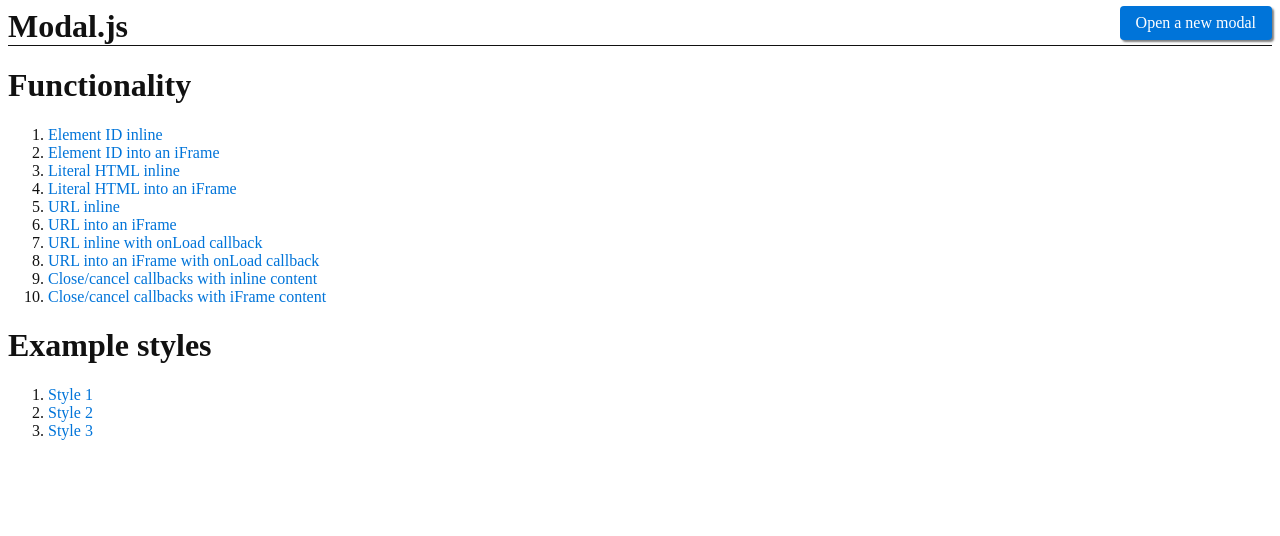
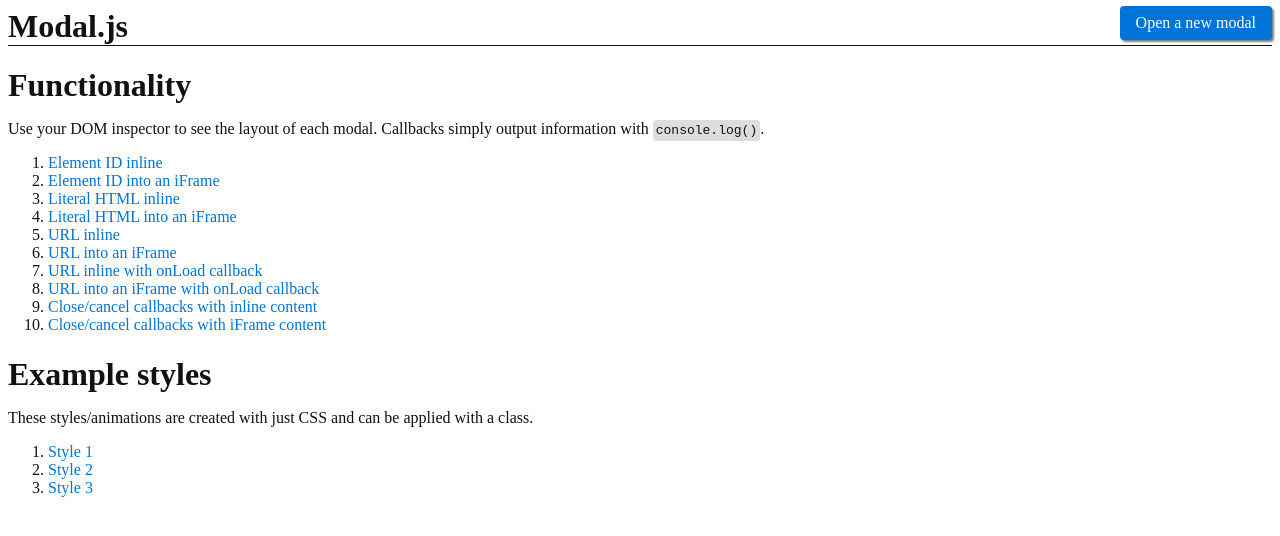
Before and after one commit to chaucerbao/simply.js-v1, a plain HTML site: page index.html in a window 1280 px wide. Drawn offline with Linux system fonts and the light colour scheme.

Commit message:
Add instructional text to the sample 'index.html' file

```diff
--- a/index.html
+++ b/index.html
@@ -129,6 +129,15 @@
         background-color: #1285ea;
         text-decoration: none;
       }
+      code {
+        background-color: #ddd;
+        border: solid #ddd 1px;
+        border-radius: 4px;
+        padding: 2px;
+      }
+      h1 {
+        margin-bottom: 0;
+      }
     </style>
   </head>
   <body>
@@ -138,6 +147,7 @@
 
     <main>
       <h1>Functionality</h1>
+      <p>Use your DOM inspector to see the layout of each modal. Callbacks simply output information with <code>console.log()</code>.</p>
       <ol>
         <li><a class="modal-open" href="#">Element ID inline</a></li>
         <li><a class="modal-open" href="#">Element ID into an iFrame</a></li>
@@ -156,6 +166,7 @@
       </ol>
 
       <h1>Example styles</h1>
+      <p>These styles/animations are created with just CSS and can be applied with a class.</p>
       <ol>
         <li><a class="modal-open" href="#">Style 1</a></li>
         <li><a class="modal-open" href="#">Style 2</a></li>
```
